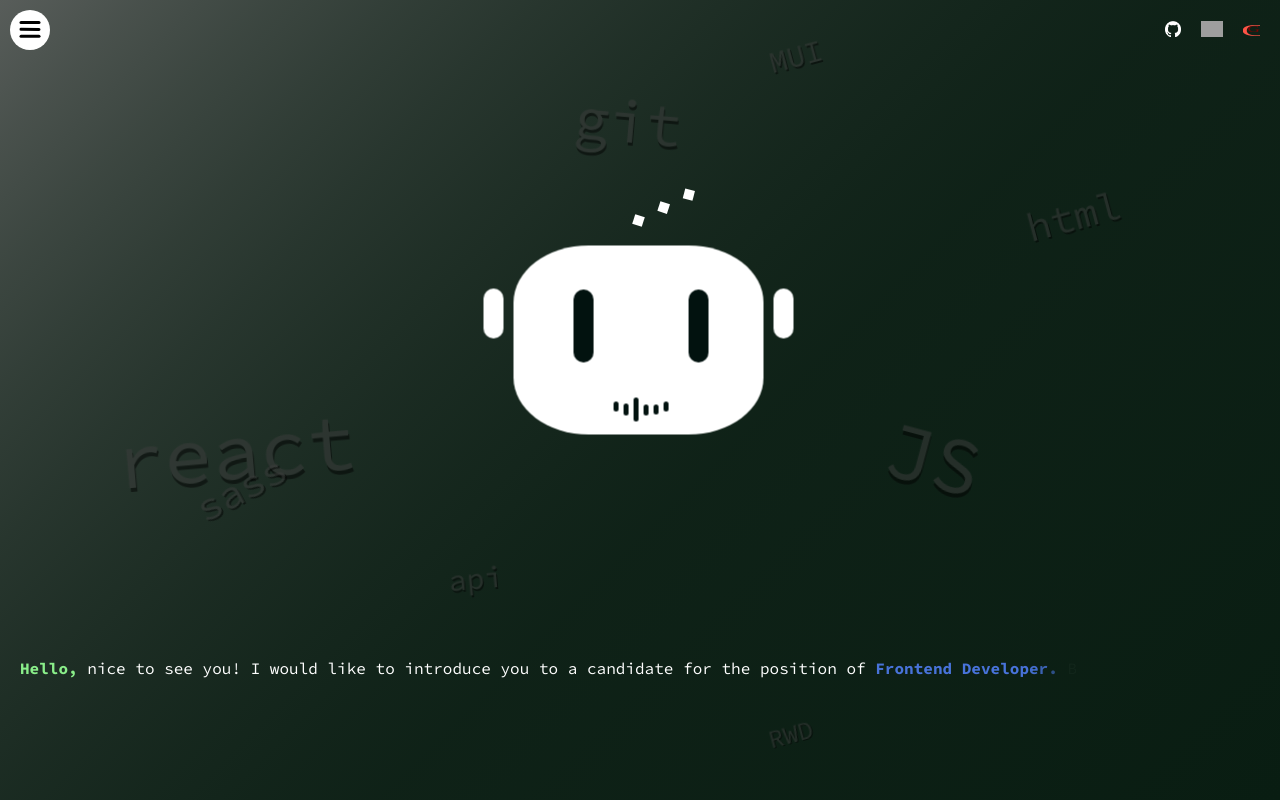
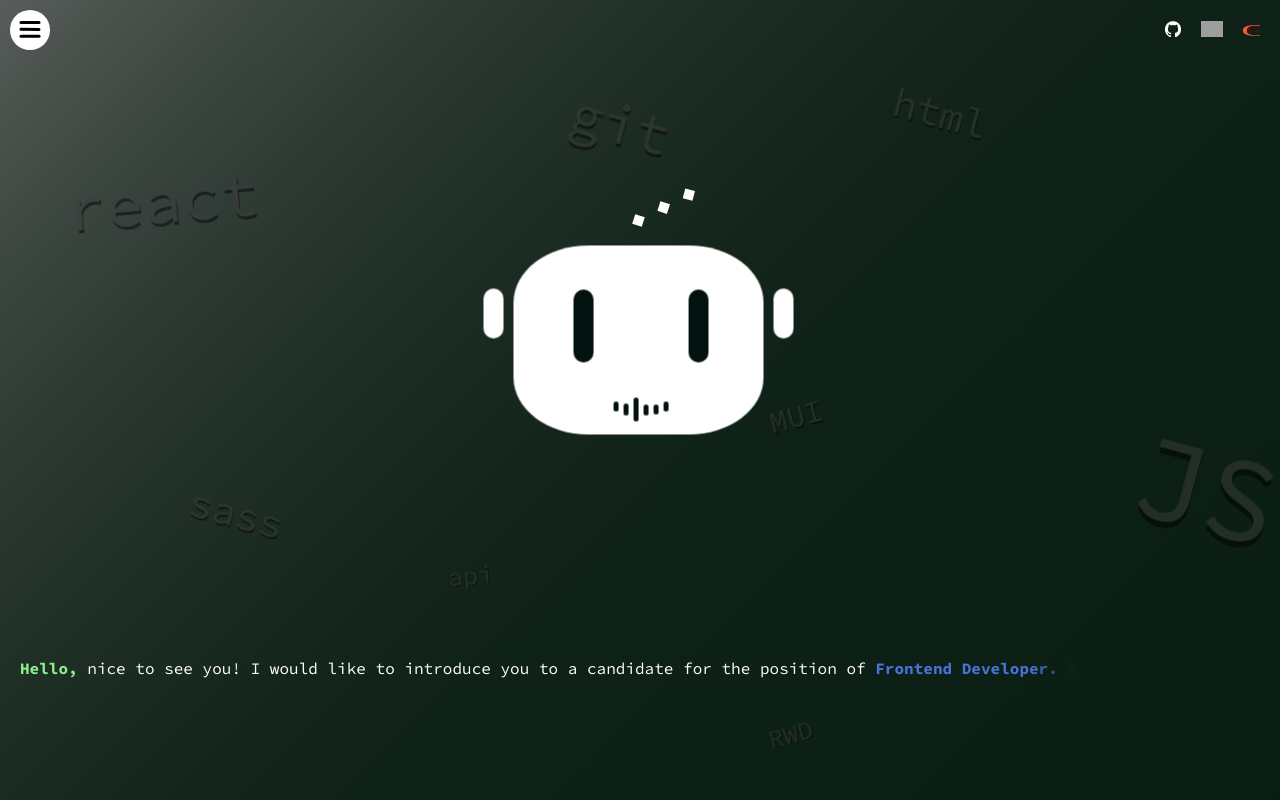
Before and after one commit to AdamCodeDesign/Portfolio-Adam-L, a React (Vite) app: page / in a window 1280 px wide. Built offline with nearby package versions, Linux system fonts and the light colour scheme; grey boxes are pictures that could not be loaded.

Commit message:
bgdAnimations finished

```diff
--- /dev/null
+++ b/src/components/bgdAnimations/_mixins.scss
@@ -0,0 +1,176 @@
+@mixin AnimationReact(
+  $topFrom,
+  $topTo,
+  $leftFrom,
+  $leftTo,
+  $rotateFrom,
+  $rotateTo
+) {
+  @keyframes bgdAnimationReact{
+    from {
+      transform: $rotateFrom;
+      top: $topFrom;
+      left: $leftFrom;
+    }
+
+    to {
+      transform: $rotateTo;
+      top: $topTo;
+      left: $leftTo;
+    }
+  }
+}
+@mixin AnimationJS(
+  $topFrom,
+  $topTo,
+  $leftFrom,
+  $leftTo,
+  $rotateFrom,
+  $rotateTo
+) {
+  @keyframes bgdAnimationJS{
+    from {
+      transform: $rotateFrom;
+      top: $topFrom;
+      left: $leftFrom;
+    }
+
+    to {
+      transform: $rotateTo;
+      top: $topTo;
+      left: $leftTo;
+    }
+  }
+}
+@mixin AnimationGit(
+  $topFrom,
+  $topTo,
+  $leftFrom,
+  $leftTo,
+  $rotateFrom,
+  $rotateTo
+) {
+  @keyframes bgdAnimationGit{
+    from {
+      transform: $rotateFrom;
+      top: $topFrom;
+      left: $leftFrom;
+    }
+
+    to {
+      transform: $rotateTo;
+      top: $topTo;
+      left: $leftTo;
+    }
+  }
+}
+@mixin AnimationSass(
+  $topFrom,
+  $topTo,
+  $leftFrom,
+  $leftTo,
+  $rotateFrom,
+  $rotateTo
+) {
+  @keyframes bgdAnimationSass{
+    from {
+      transform: $rotateFrom;
+      top: $topFrom;
+      left: $leftFrom;
+    }
+
+    to {
+      transform: $rotateTo;
+      top: $topTo;
+      left: $leftTo;
+    }
+  }
+}
+@mixin AnimationHtml(
+  $topFrom,
+  $topTo,
+  $leftFrom,
+  $leftTo,
+  $rotateFrom,
+  $rotateTo
+) {
+  @keyframes bgdAnimationHtml{
+    from {
+      transform: $rotateFrom;
+      top: $topFrom;
+      left: $leftFrom;
+    }
+
+    to {
+      transform: $rotateTo;
+      top: $topTo;
+      left: $leftTo;
+    }
+  }
+}
+@mixin AnimationRwd(
+  $topFrom,
+  $topTo,
+  $leftFrom,
+  $leftTo,
+  $rotateFrom,
+  $rotateTo
+) {
+  @keyframes bgdAnimationRwd{
+    from {
+      transform: $rotateFrom;
+      top: $topFrom;
+      left: $leftFrom;
+    }
+
+    to {
+      transform: $rotateTo;
+      top: $topTo;
+      left: $leftTo;
+    }
+  }
+}
+@mixin AnimationMui(
+  $topFrom,
+  $topTo,
+  $leftFrom,
+  $leftTo,
+  $rotateFrom,
+  $rotateTo
+) {
+  @keyframes bgdAnimationMui{
+    from {
+      transform: $rotateFrom;
+      top: $topFrom;
+      left: $leftFrom;
+    }
+
+    to {
+      transform: $rotateTo;
+      top: $topTo;
+      left: $leftTo;
+    }
+  }
+}
+@mixin AnimationApi(
+  $topFrom,
+  $topTo,
+  $leftFrom,
+  $leftTo,
+  $rotateFrom,
+  $rotateTo
+) {
+  @keyframes bgdAnimationApi{
+    from {
+      transform: $rotateFrom;
+      top: $topFrom;
+      left: $leftFrom;
+    }
+
+    to {
+      transform: $rotateTo;
+      top: $topTo;
+      left: $leftTo;
+    }
+  }
+}
--- a/src/components/bgdAnimations/bgdAnimations.scss
+++ b/src/components/bgdAnimations/bgdAnimations.scss
@@ -1,3 +1,6 @@
+@use "sass:math";
+@import "mixins";
+
 .container-animations {
   width: 1px;
   height: 1px;
@@ -5,17 +8,7 @@
   font-size: 10px;
   position: sticky;
   top: 0;
-
-  @keyframes bgdAnimation {//tu zrobic mixina z propsami
-    from {
-      transform: translate(0%) rotate(-5deg);
-    }
-
-    to{
-      transform: translate(-30%) rotate(-125deg);
-
-    }
-  }
+  z-index: 0;
 
   div {
     text-shadow: 1px 0.05em 0px black;
@@ -24,75 +17,154 @@
   .react {
     position: absolute;
     height: 30px;
-    top: 50svh;
-    left: 14svh;
+    top: 20svh;
+    left: 4vw;
     transform: rotate(-5deg);
-    font-size: 8em;
-    animation-name: bgdAnimation;
+    font-size: 8svh;
+    @include AnimationReact(
+      20svh,
+      35svh,
+      5vw,
+      20vw,
+      rotate(-5deg),
+      rotate(-25deg)
+    );
+    animation-name: bgdAnimationReact;
     animation-timeline: scroll();
   }
   .JS {
-    position: fixed;
+    position: absolute;
     height: 30px;
     width: 30px;
-    top: 50%;
-    left: 70%;
+    top: 50svh;
+    left: 90vw;
     transform: rotate(15deg);
-    font-size: 8em;
+    font-size: 15svh;
+    @include AnimationJS(
+      50svh,
+      45svh,
+      90vw,
+      70vw,
+      rotate(15deg),
+      rotate(45deg)
+    );
+    animation-name: bgdAnimationJS;
+    animation-timeline: scroll();
   }
   .git {
-    position: fixed;
+    position: absolute;
     height: 30px;
     width: 30px;
-    top: 10%;
-    left: 45%;
+    top: 10svh;
+    left: 45vw;
     transform: rotate(5deg);
-    font-size: 6em;
+    font-size: 7svh;
+    @include AnimationGit(
+      10svh,
+      8svh,
+      45vw,
+      38vw,
+      rotate(15deg),
+      rotate(25deg)
+    );
+    animation-name: bgdAnimationGit;
+    animation-timeline: scroll();
   }
   .sass {
-    position: fixed;
+    position: absolute;
     height: 30px;
     width: 30px;
-    top: 60%;
-    left: 15%;
+    top: 60svh;
+    left: 15vw;
     transform: rotate(-28deg);
     font-size: 4em;
+    @include AnimationSass(
+      60svh,
+      50svh,
+      15vw,
+      25vw,
+      rotate(15deg),
+      rotate(25deg)
+    );
+    animation-name: bgdAnimationSass;
+    animation-timeline: scroll();
   }
   .html {
-    position: fixed;
+    position: absolute;
     height: 30px;
     width: 30px;
-    top: 25%;
-    left: 80%;
+    top: 25svh;
+    left: 80vw;
     transform: rotate(-15deg);
     font-size: 4em;
+    @include AnimationHtml(
+      10svh,
+      15svh,
+      70vw,
+      66vw,
+      rotate(15deg),
+      rotate(-15deg)
+    );
+    animation-name: bgdAnimationHtml;
+    animation-timeline: scroll();
+  }
+
+  .MUI {
+    position: absolute;
+    height: 30px;
+    width: 30px;
+    top: 50svh;
+    left: 60vw;
+    transform: rotate(-15deg);
+    font-size: 3em;
+    @include AnimationMui(
+      50svh,
+      43svh,
+      60vw,
+      55vw,
+      rotate(-15deg),
+      rotate(-35deg)
+    );
+    animation-name: bgdAnimationMui;
+    animation-timeline: scroll();
   }
   .RWD {
-    position: fixed;
+    position: absolute;
     height: 30px;
     width: 30px;
-    top: 90%;
-    left: 60%;
+    top: 90svh;
+    left: 60vw;
     transform: rotate(-15deg);
     font-size: 2.5em;
-  }
-  .MUI {
-    position: fixed;
-    height: 30px;
-    width: 30px;
-    top: 5%;
-    left: 60%;
-    transform: rotate(-15deg);
-    font-size: 3em;
+    @include AnimationRwd(
+      90svh,
+      83svh,
+      60vw,
+      53vw,
+      rotate(-15deg),
+      rotate(-35deg)
+    );
+    animation-name: bgdAnimationRwd;
+    animation-timeline: scroll();
   }
 
   .api {
-    position: fixed;
+    position: absolute;
     height: 30px;
     width: 30px;
-    top: 70%;
-    left: 35%;
+    top: 70svh;
+    left: 35vw;
     transform: rotate(-5deg);
-    font-size: 3em;
+    font-size: 2.5em;
+    @include AnimationApi(
+      70svh,
+      63svh,
+      35vw,
+      40vw,
+      rotate(-5deg),
+      rotate(25deg)
+    );
+    animation-name: bgdAnimationApi;
+    animation-timeline: scroll();
   }
 }
--- a/src/components/sidebar/sidebar.scss
+++ b/src/components/sidebar/sidebar.scss
@@ -18,7 +18,6 @@
     background-color: white;
     z-index: 3;
     .links {
-      position: fixed;
       width: 100%;
       height: 100vh;
       display: flex;
```
